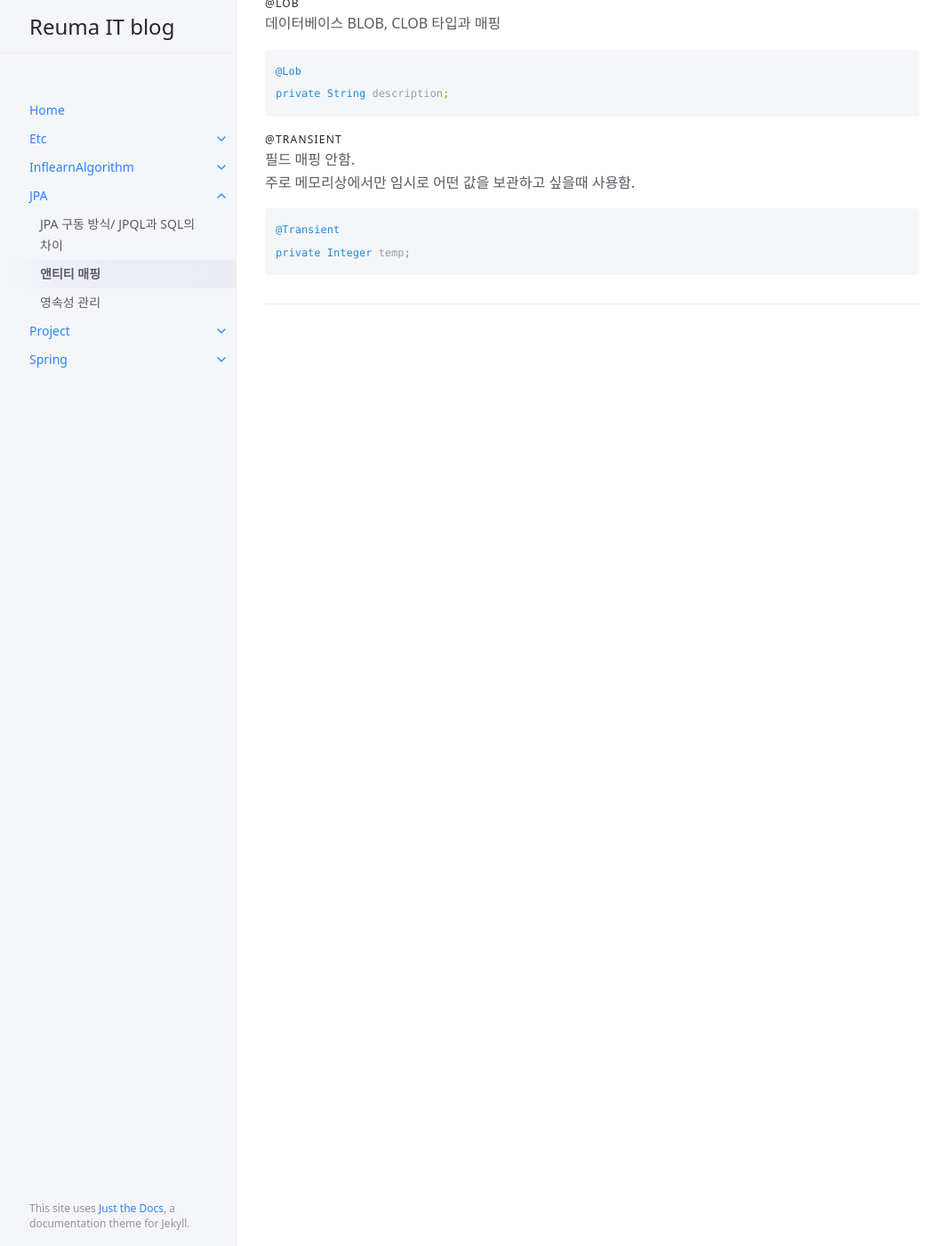
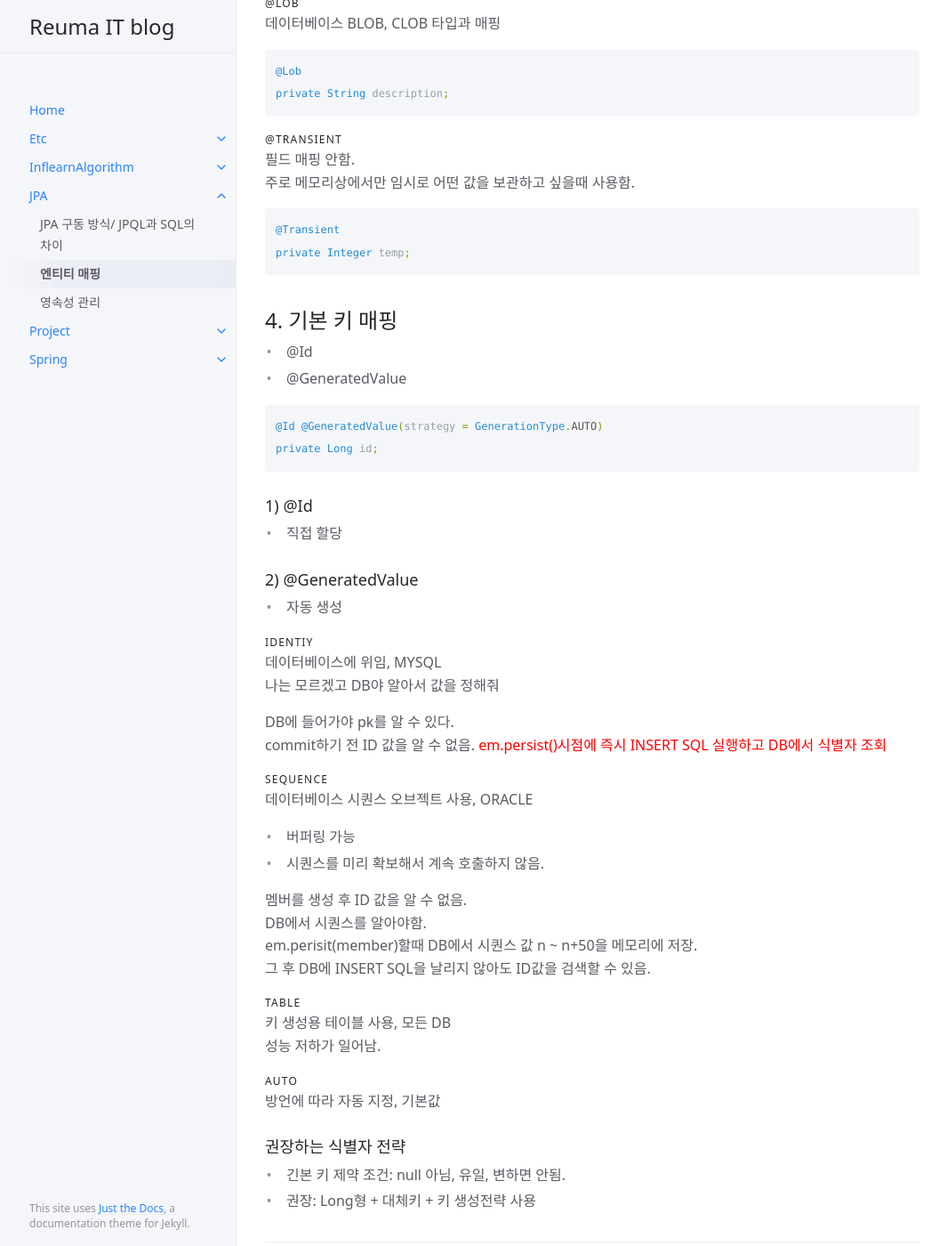
Before and after one commit to AReuma/AReuma.github.io, a Jekyll site: the page built from docs/JPA/Session3.md, in a window 1280 px wide and 1400 px high, scrolled down 3397 px. Shown: the whole window at 89% size, without its empty margins (106-1171 px from the left). Built offline with Jekyll 4.4.1, drawn with Linux system fonts in a browser that asks for light colours; before the commit the page ends 3803 px from its top, so only the background shows below that; some of the changed text lies outside the part shown.

Commit message:
엔티티 매핑

````diff
--- a/docs/JPA/Session3.md
+++ b/docs/JPA/Session3.md
@@ -1,10 +1,10 @@
 ---
 layout: default
-title: 앤티티 매핑
+title: 엔티티 매핑
 parent: JPA
 ---
 
-# 앤티티 매핑
+# 엔티티 매핑
 
 
 
@@ -96,6 +96,8 @@ JPA 실행 로직에는 영향을 주지 않고, DDL을 자동 생성할때만
 | @Lob        | BLOB, CLOB 매핑                                   |
 | @Transient  | 특정 필드를 컬럼에 매핑하지 않음 (DB와 관계 없이 사용할때, 메모리에서만 사용함) |
 
+
+
 #### @Column
 
 
@@ -108,6 +110,7 @@ JPA 실행 로직에는 영향을 주지 않고, DDL을 자동 생성할때만
 | columnDefinition(DDL) | 데이터베이스 컬럼 정보를 직접 설정함                                            | 필드의 자바 타입과 방언 정보를 사용함 |
 | length(DDL)           | 문자 길이 제약조건                                                      | 255                   |
 | precision, scale(DDL) | BigDecimal 타입에서 사용함. precision은 소수잠을 초함한 전체 자리수, scale은 소수의 자릿수 | precision=5, scale=2  |
+
 
 
 #### @Enumerate
@@ -166,3 +169,58 @@ private String description;
 @Transient
 private Integer temp;
 ```
+
+
+## 4. 기본 키 매핑
+
+
+* @Id
+* @GeneratedValue
+
+```java
+@Id @GeneratedValue(strategy = GenerationType.AUTO)
+private Long id;
+```
+
+
+### 1) @Id
+
+* 직접 할당
+
+
+### 2) @GeneratedValue
+
+* 자동 생성
+
+#### IDENTIY
+데이터베이스에 위임, MYSQL
+나는 모르겠고 DB야 알아서 값을 정해줘
+
+DB에 들어가야 pk를 알 수 있다.
+commit하기 전 ID 값을 알 수 없음.
+<span style="color: red">em.persist()시점에 즉시 INSERT SQL 실행하고 DB에서 식별자 조회 </span>
+
+#### SEQUENCE
+데이터베이스 시퀀스 오브젝트 사용, ORACLE
+
+* 버퍼링 가능
+* 시퀀스를 미리 확보해서 계속 호출하지 않음.
+
+멤버를 생성 후 ID 값을 알 수 없음.
+DB에서 시퀀스를 알아야함.
+em.perisit(member)할때 DB에서 시퀀스 값 n ~ n+50을 메모리에 저장.
+그 후 DB에 INSERT SQL을 날리지 않아도 ID값을 검색할 수 있음.
+
+#### TABLE
+키 생성용 테이블 사용, 모든 DB
+성능 저하가 일어남.
+
+#### AUTO
+방언에 따라 자동 지정, 기본값
+
+
+
+### 권장하는 식별자 전략
+
+* 긴본 키 제약 조건: null 아님, 유일, 변하면 안됨.
+* 권장: Long형 + 대체키 + 키 생성전략 사용
````
